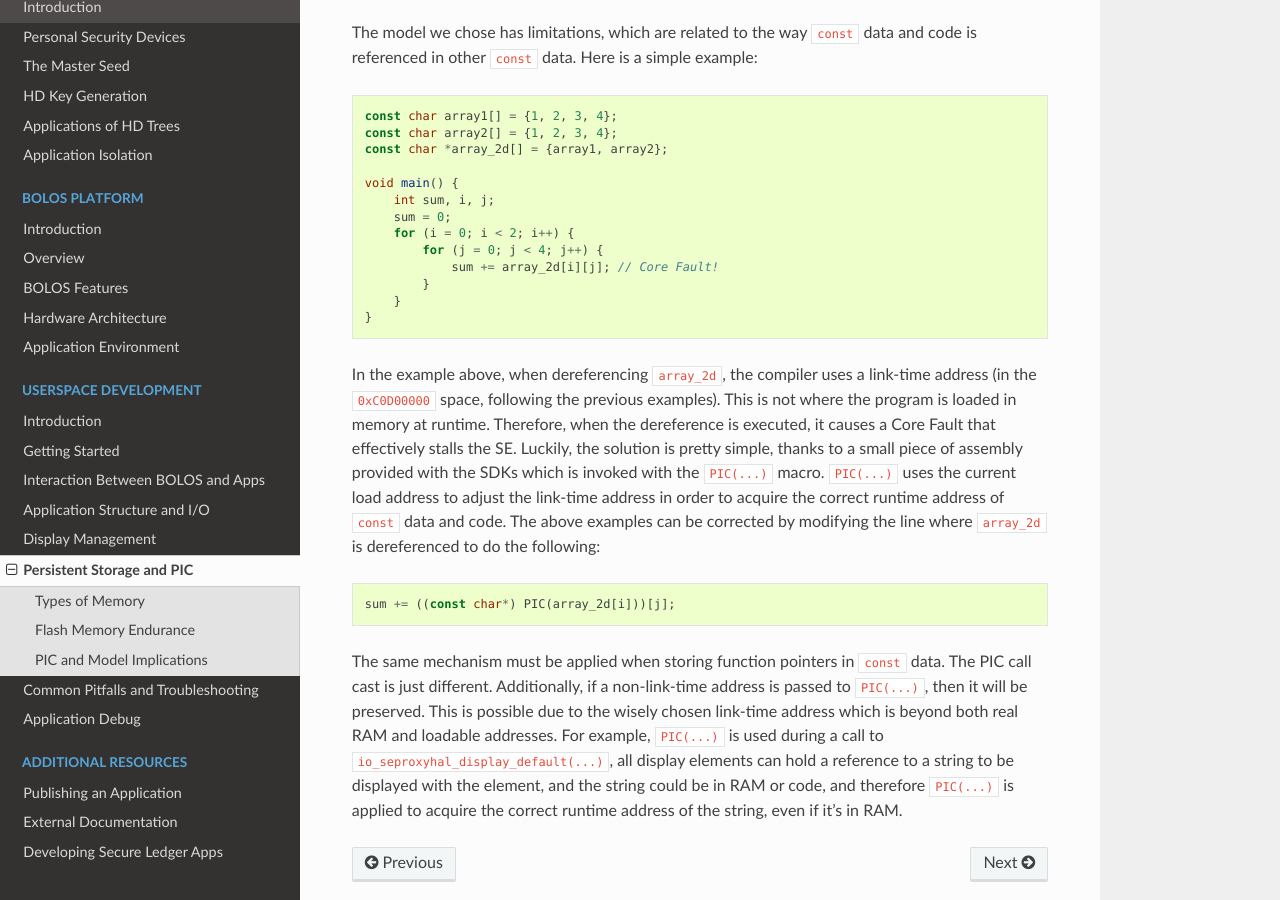
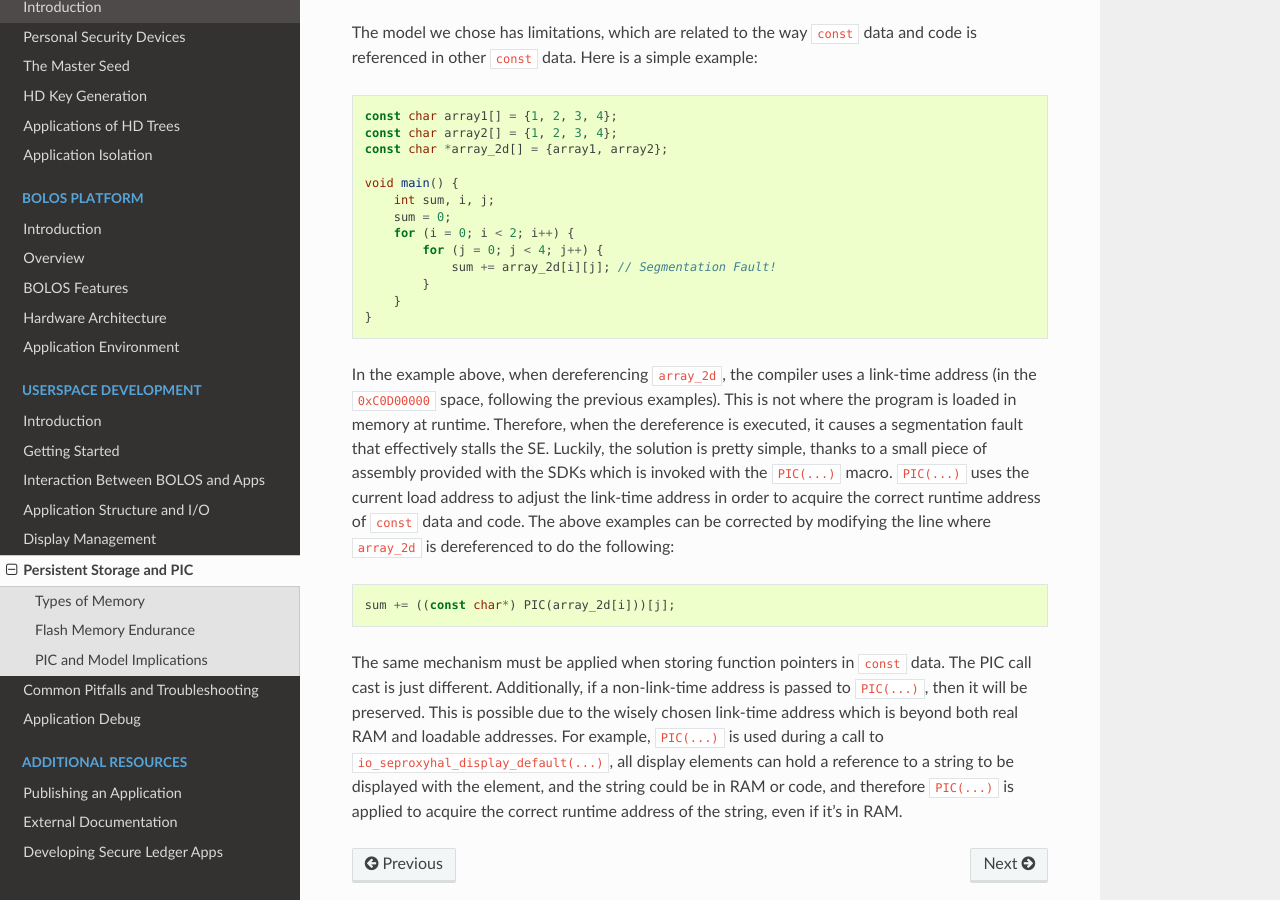
Before and after one commit to LedgerHQ/ledger-dev-doc, a Sphinx documentation site: the page built from source/userspace/memory.rst, in a window 1280 px wide and 900 px high, scrolled down 1791 px. Built offline with Sphinx 7.4.7 and the Read the Docs theme 2.0.0, drawn with Linux system fonts in a browser that asks for light colours.

Commit message:
Core Fault -> Segmentation Fault
A "segmentation fault" results in a "core dump". There's no "core fault" (or "segmentation dump" :)

```diff
--- a/source/userspace/memory.rst
+++ b/source/userspace/memory.rst
@@ -99,7 +99,7 @@
        sum = 0;
        for (i = 0; i < 2; i++) {
            for (j = 0; j < 4; j++) {
-               sum += array_2d[i][j]; // Core Fault!
+               sum += array_2d[i][j]; // Segmentation Fault!
            }
        }
    }
@@ -107,7 +107,7 @@
 In the example above, when dereferencing ``array_2d``, the compiler uses a
 link-time address (in the ``0xC0D00000`` space, following the previous
 examples). This is not where the program is loaded in memory at runtime.
-Therefore, when the dereference is executed, it causes a Core Fault that
+Therefore, when the dereference is executed, it causes a segmentation fault that
 effectively stalls the SE. Luckily, the solution is pretty simple, thanks to a
 small piece of assembly provided with the SDKs which is invoked with the
 ``PIC(...)`` macro. ``PIC(...)`` uses the current load address to adjust the
```
